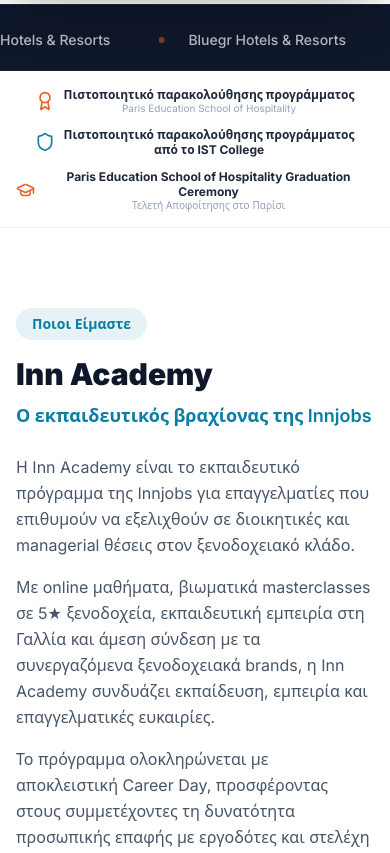
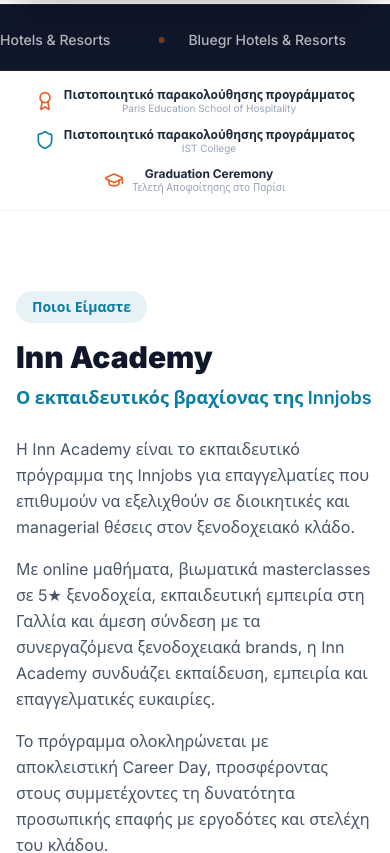
Before and after one commit to fifartdev/inn-landing, a Next.js app: page / in a window 390 px wide. Shown: the part 840-1693 px from the top of the page. Built offline with nearby package versions, Linux system fonts and the light colour scheme; no server answers.

Commit message:
fnb upd 3rd

```diff
--- a/app/fnb-program/page.tsx
+++ b/app/fnb-program/page.tsx
@@ -105,8 +105,23 @@
             </div>
           </div>
 
-          {/* 4 Masterclasses */}
-          <div className="grid sm:grid-cols-2 lg:grid-cols-4 gap-4">
+          {/* Venue image + 4 Masterclasses */}
+          <div className="grid lg:grid-cols-5 gap-4">
+            {/* Browns venue photo */}
+            <div className="relative rounded-2xl overflow-hidden lg:col-span-2 h-52 lg:h-auto">
+              <img
+                src="/masterclasses/Aluma-Athens-Roof-Top.jpg"
+                alt="Brown Athens"
+                className="w-full h-full object-cover"
+              />
+              <div className="absolute inset-0 bg-gradient-to-t from-inn-dark/80 to-transparent" />
+              <div className="absolute bottom-0 left-0 right-0 p-4">
+                <p className="text-white font-black text-sm">Brown Athens</p>
+                <p className="text-white/70 text-xs">Bar & Restaurant Management</p>
+              </div>
+            </div>
+            {/* 4 masterclass cards */}
+            <div className="lg:col-span-3 grid sm:grid-cols-2 gap-4">
               {f.masterclassList.map((mc: { title: string; desc: string }, i: number) => (
                 <div key={i} className="bg-white rounded-2xl p-5 border border-slate-100 shadow-sm">
                   <div className="w-8 h-8 rounded-lg bg-inn-orange/10 flex items-center justify-center mb-3">
@@ -116,6 +131,7 @@
                   <p className="text-xs text-slate-500 leading-relaxed">{mc.desc}</p>
                 </div>
               ))}
+            </div>
           </div>
         </div>
       </section>
--- a/components/CertificationsBar.tsx
+++ b/components/CertificationsBar.tsx
@@ -16,6 +16,7 @@
     {
       icon: <Shield className="w-5 h-5 text-inn-teal" />,
       label: c.acta,
+      sub: c.actaSub,
     },
     {
       icon: <GraduationCap className="w-5 h-5 text-inn-orange" />,
--- a/components/MasterclassVenues.tsx
+++ b/components/MasterclassVenues.tsx
@@ -83,6 +83,10 @@
               <span>{note}</span>
             </p>
           ))}
+          <p className="text-slate-300 text-sm flex items-start gap-2 mt-1">
+            <span className="text-inn-teal font-bold">★</span>
+            <span>{v.venueNote3}</span>
+          </p>
         </div>
       </div>
     </section>
--- a/components/ProgramHighlights.tsx
+++ b/components/ProgramHighlights.tsx
@@ -80,7 +80,7 @@
                 <h3 className="font-bold text-inn-dark mb-2 text-base group-hover:text-inn-teal transition-colors">
                   {h.title}
                 </h3>
-                <p className="text-sm text-slate-500 leading-relaxed">{h.desc}</p>
+                {h.desc && <p className="text-sm text-slate-500 leading-relaxed">{h.desc}</p>}
               </>
             );
             if (!href) return <div key={i} className={cardClass}>{inner}</div>;
--- a/lib/translations.ts
+++ b/lib/translations.ts
@@ -40,9 +40,9 @@
       title: "Πιστοποιημένο από:",
       paris: "Πιστοποιητικό παρακολούθησης προγράμματος",
       parisSub: "Paris Education School of Hospitality",
-      acta: "Πιστοποιητικό παρακολούθησης προγράμματος\nαπό το IST College",
-      actaSub: "Πιστοποιητικό παρακολούθησης προγράμματος\nαπό το IST College",
-      graduation: "Paris Education School of Hospitality Graduation Ceremony",
+      acta: "Πιστοποιητικό παρακολούθησης προγράμματος",
+      actaSub: "IST College",
+      graduation: "Graduation Ceremony",
       graduationSub: "Τελετή Αποφοίτησης στο Παρίσι",
     },
     about: {
@@ -101,7 +101,7 @@
         {
           icon: "Award",
           title: "Πιστοποιητικό παρακολούθησης προγράμματος από τον γαλλικό εκπαιδευτικό όμιλο Paris Education School of Hospitality & το IST College",
-          desc: "Δίπλωμα με διεθνή αναγνώριση και τελετή αποφοίτησης.",
+          desc: "",
         },
         {
           icon: "Globe",
@@ -184,6 +184,7 @@
       ],
       venueNote1: "Εκπαιδευτική επίσκεψη στη Nef-Nef (Λινά & Housekeeping)",
       venueNote2: "Εκπαιδευτική επίσκεψη Delifrance (Κουζίνα & Πρωινά)",
+      venueNote3: "Τα Masterclasses θα γίνονται Παρασκευή/Σάββατο (σύνολο 4 ημέρες)",
     },
     france: {
       tag: "Προαιρετική",
@@ -516,7 +517,7 @@
       desc1: "Το νέο εξειδικευμένο πρόγραμμα στον τομέα του Food & Beverage Management έχει σχεδιαστεί για όσους επιδιώκουν να εξελιχθούν σε ένα διεθνές 5*, απαιτητικό και απόλυτα επαγγελματικό περιβάλλον στον χώρο της φιλοξενίας και των ξενοδοχείων.",
       desc2: "Απόκτησε ουσιαστική γνώση και πρακτική κατανόηση του F&B, μέσα από την καθοδήγηση και την εμπειρία καταξιωμένων επαγγελματιών της αγοράς.",
       totalHours: "Σύνολο: 80 ώρες",
-      onlineHours: "64 ώρες online εκπαίδευση μέσα από ειδική πλατφόρμα (3 φορές την εβδομάδα)",
+      onlineHours: "64 ώρες online εκπαίδευση μέσα από ειδική πλατφόρμα",
       inPersonHours: "16 ώρες πρακτική εκπαίδευση (4 Masterclasses στην Αθήνα)",
       startLabel: "Έναρξη",
       startVal: "20 Νοεμβρίου",
@@ -632,9 +633,9 @@
       title: "Certified by:",
       paris: "Programme Attendance Certificate",
       parisSub: "School of Hospitality",
-      acta: "Programme Attendance Certificate\nfrom IST College",
-      actaSub: "Programme Attendance Certificate\nfrom IST College",
-      graduation: "Paris Education School of Hospitality Graduation Ceremony",
+      acta: "Programme Attendance Certificate",
+      actaSub: "IST College",
+      graduation: "Graduation Ceremony",
       graduationSub: "Graduation Ceremony in Paris",
     },
     about: {
@@ -692,7 +693,7 @@
         {
           icon: "Award",
           title: "Paris Education School of Hospitality & IST College Programme Attendance Certificate",
-          desc: "Diploma with international recognition and graduation ceremony.",
+          desc: "",
         },
         {
           icon: "Globe",
@@ -774,6 +775,7 @@
       ],
       venueNote1: "Educational visit to Nef-Nef (Linen & Housekeeping)",
       venueNote2: "Educational visit to Delifrance (Kitchen & Breakfasts)",
+      venueNote3: "Masterclasses take place on Friday/Saturday (4 days total)",
     },
     france: {
       tag: "Optional",
@@ -1221,9 +1223,9 @@
       title: "Certifié par:",
       paris: "Certificat de participation au programme\nde Paris Education School of Hospitality",
       parisSub: "School of Hospitality",
-      acta: "Certificat de participation au programme\nde l'IST College",
-      actaSub: "Certificat de participation au programme\nde l'IST College",
-      graduation: "Paris Education School of Hospitality Graduation Ceremony",
+      acta: "Certificat de participation au programme",
+      actaSub: "IST College",
+      graduation: "Graduation Ceremony",
       graduationSub: "Cérémonie de Remise des Diplômes à Paris",
     },
     about: {
@@ -1281,7 +1283,7 @@
         {
           icon: "Award",
           title: "Certificat de participation au programme de Paris Education School of Hospitality & de l'IST College",
-          desc: "Diplôme avec reconnaissance internationale et cérémonie de remise.",
+          desc: "",
         },
         {
           icon: "Globe",
@@ -1364,6 +1366,7 @@
       ],
       venueNote1: "Visite éducative à Nef-Nef (Linge & Housekeeping)",
       venueNote2: "Visite éducative à Delifrance (Cuisine & Petits-déjeuners)",
+      venueNote3: "Les Masterclasses auront lieu Vendredi/Samedi (4 jours au total)",
     },
     france: {
       tag: "Optionnel",
```
Also changed, not shown: 1 other file (tests, documents, lock files or other folders). Lines whose indentation alone changed are shown as unchanged.
